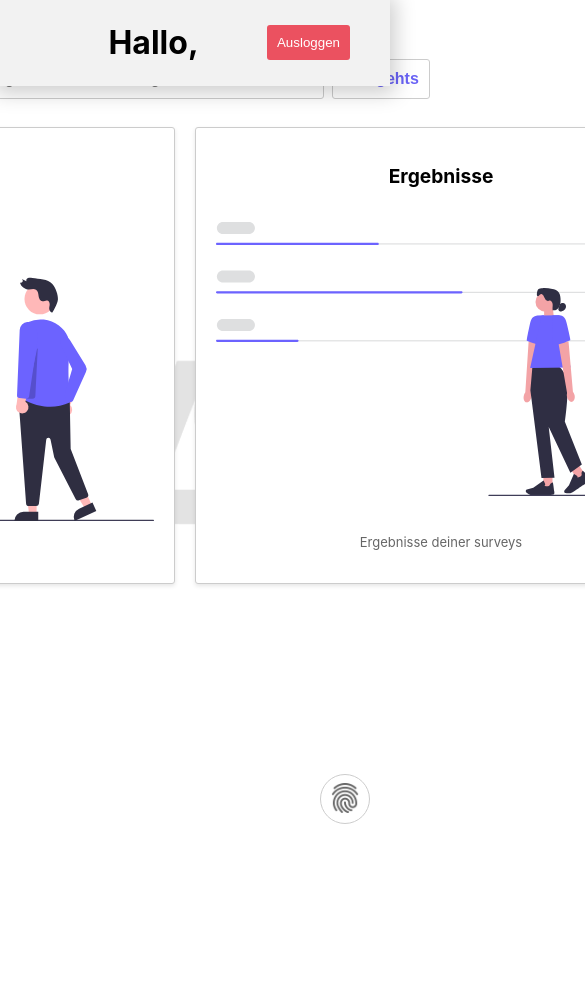
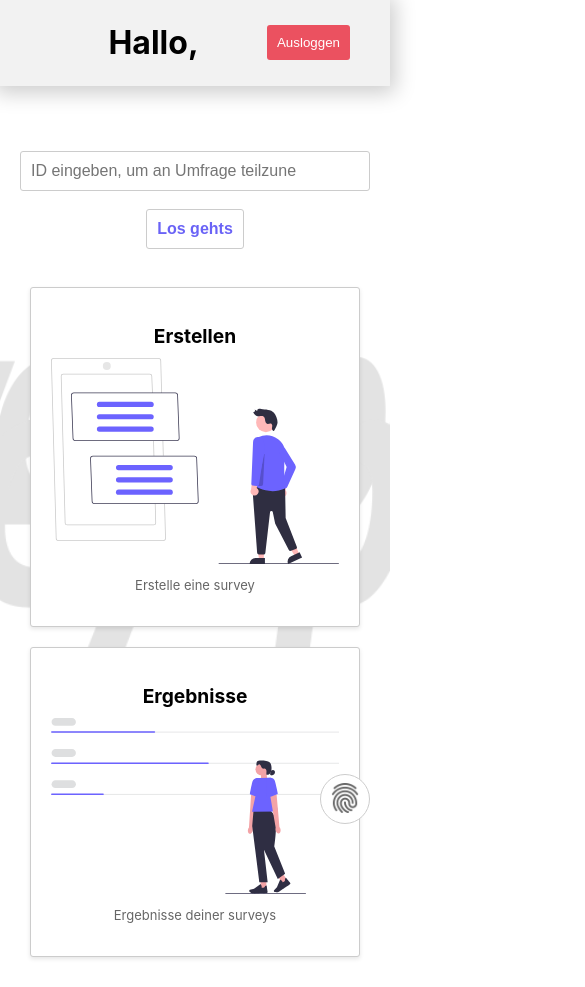
Before and after one commit to SirSimon04/SurveySphere, a React (Create React App) app in the folder client/surveysphere/: page /overview in a window 390 px wide. Shown: the top 987 px of the page, 585 px wide, since content can reach past the window. Before the commit the page ends 844 px from the top, so only its background shows below. Built offline with nearby package versions, Linux system fonts and the light colour scheme.

Commit message:
landing Page res

```diff
--- a/client/surveysphere/src/components/SubmitButton/SubmitButton.css
+++ b/client/surveysphere/src/components/SubmitButton/SubmitButton.css
@@ -8,4 +8,5 @@
     font-weight: bold;
     color: #6a63f6;
     border: 1px solid #ccc;
+    white-space: nowrap;
 }
--- a/client/surveysphere/src/pages/LandingPage/LandingPage.css
+++ b/client/surveysphere/src/pages/LandingPage/LandingPage.css
@@ -7,14 +7,26 @@
   letter-spacing: 2px;
 }
 
+.inputContainer {
+  display: flex;
+  justify-content: center;
+  align-items: center;
+  margin-bottom: 20px;
+  margin-top: 50px;
+}
+
 .inputField {
-    width: 350px;
+  flex-grow: 1;
+  min-width: 350px;
+  width: 100%;
+  margin-right: 10px;
   padding: 10px;
   border: 1px solid #ccc;
   border-radius: 3px;
   font-size: medium;
   color: #333;
   outline: none;
+  box-sizing: border-box;
 }
 
 .inputField:focus {
@@ -22,15 +34,10 @@
   box-shadow: 0 0 5px rgba(0, 102, 204, 0.5);
 }
 
-
-  .inputContainer {
-    text-align: center;
-    margin-bottom: 20px;
-  }
-
 .card {
-    width: 450px;
-    margin-right: 20px;
+  width: 100%;
+  max-width: 450px;
+  margin: 20px;
   background-color: white;
   border: 1px solid #ccc;
   border-radius: 3px;
@@ -65,14 +72,39 @@
 
 .cardContainer {
   display: flex;
+  flex-wrap: wrap;
+  justify-content: center;
 }
 
 .page {
+  display: flex;
+  flex-direction: column;
   align-items: center;
-    display: grid;
   justify-content: center;
-    align-items: center;
-    text-align: center;
   margin: 20px;
   padding-top: 8%;
 }
+
+@media (max-width: 768px) {
+  .title {
+    font-size: large;
+  }
+
+  .inputContainer {
+    width: 100%;
+    flex-direction: column;
+    align-items: center;
+    margin-top: 100px;
+  }
+
+  .inputField {
+    max-width: 90%;
+    margin: 0;
+    margin-bottom: 10px;
+  }
+
+  .card {
+    max-width: 100%;
+    margin: 10px;
+  }
+}
```
Lines whose indentation alone changed are shown as unchanged.
